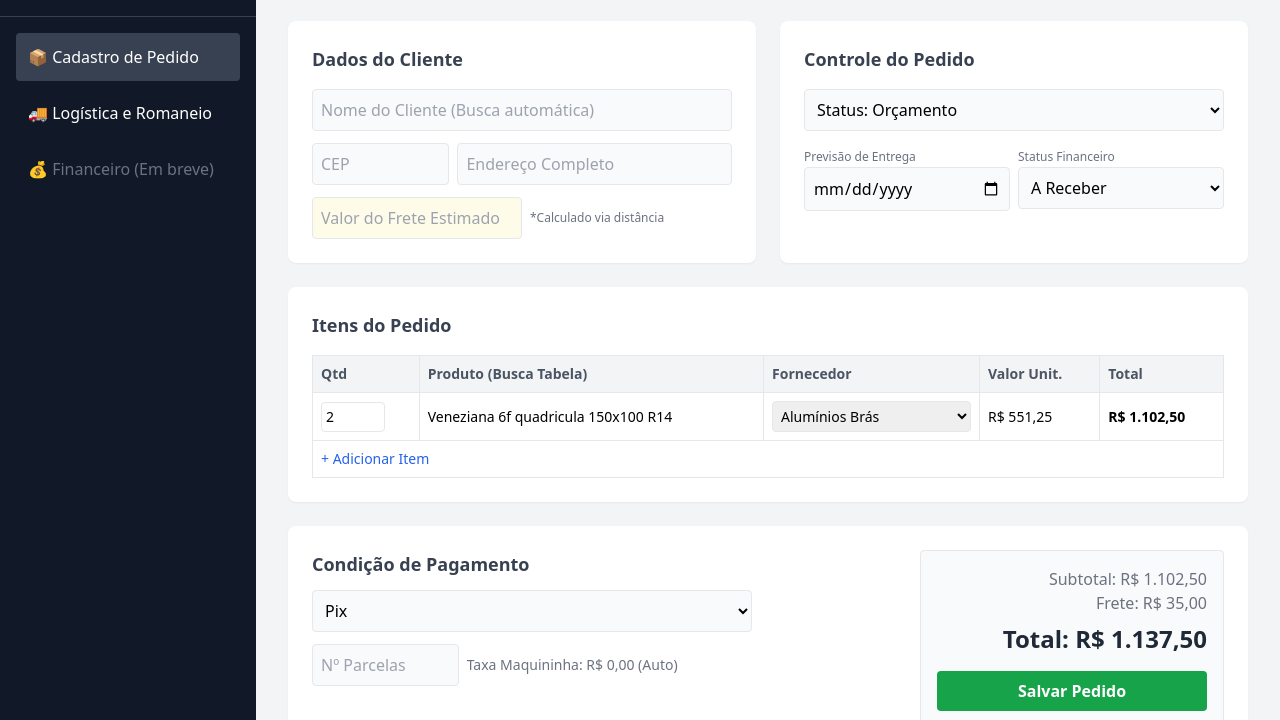
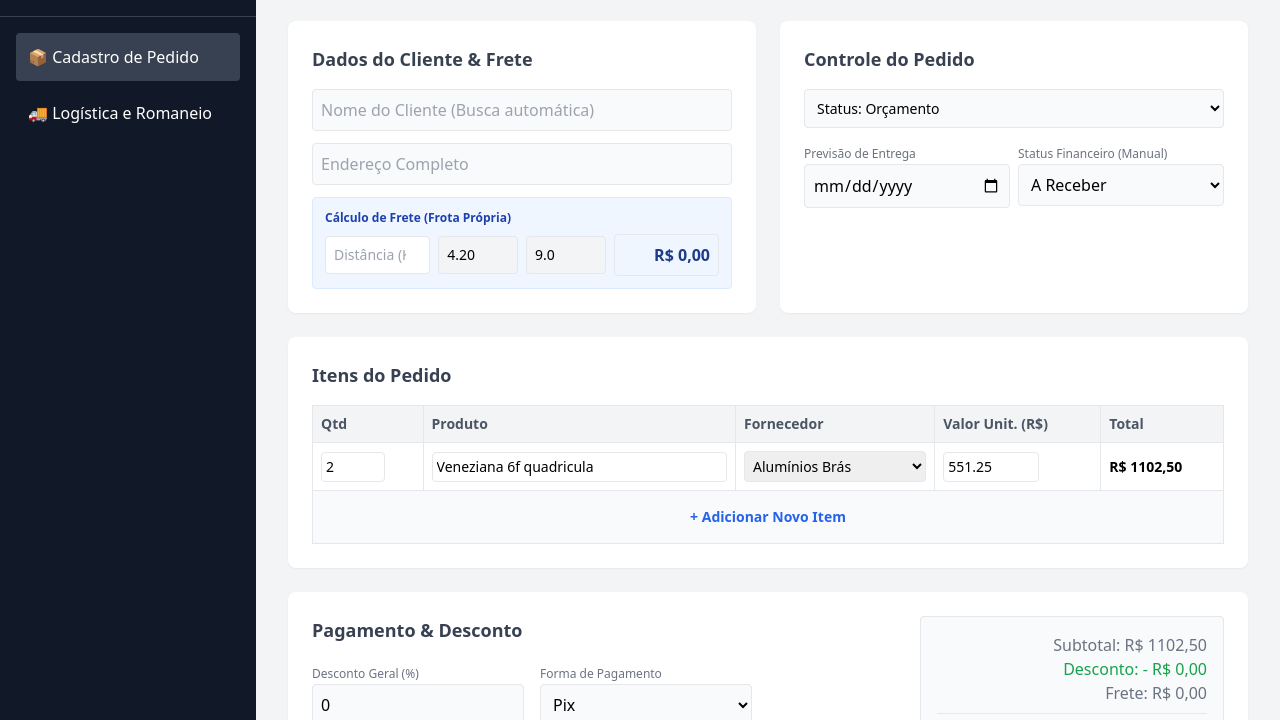
Before and after one commit to jairorossi/sistemapedidos, a plain HTML site: page index.html in a window 1280 px wide. Shown: the part 80-800 px from the top of the page. Drawn offline with nearby package versions, Linux system fonts and the light colour scheme.

Commit message:
Refactor HTML for order management interface

```diff
--- a/index.html
+++ b/index.html
@@ -6,7 +6,7 @@
     <title>MPLEÃO - Gestão de Pedidos</title>
     <script src="https://cdn.tailwindcss.com"></script>
     <script>
-        // Script simples apenas para alternar as abas no protótipo visual
+        // Alternar abas
         function mostrarAba(abaId) {
             document.getElementById('aba-cadastro').classList.add('hidden');
             document.getElementById('aba-logistica').classList.add('hidden');
@@ -16,9 +16,94 @@
             document.getElementById('btn-logistica').classList.remove('bg-gray-700');
             document.getElementById('btn-' + abaId.split('-')[1]).classList.add('bg-gray-700');
         }
+
+        // Adicionar nova linha na tabela
+        function adicionarLinha() {
+            const tbody = document.getElementById('tabela-itens');
+            const novaLinha = document.createElement('tr');
+            novaLinha.className = 'text-sm';
+            novaLinha.innerHTML = `
+                <td class="p-2 border"><input type="number" value="1" min="1" class="w-16 p-1 border rounded qtd-item" onchange="calcularTudo()"></td>
+                <td class="p-2 border"><input type="text" placeholder="Nome do produto" class="w-full p-1 border rounded"></td>
+                <td class="p-2 border">
+                    <select class="w-full p-1 border rounded">
+                        <option>Selecione...</option>
+                        <option>Alumínios Brás</option>
+                        <option>Vidraçaria Central</option>
+                    </select>
+                </td>
+                <td class="p-2 border"><input type="number" value="0.00" step="0.01" class="w-24 p-1 border rounded valor-item" onchange="calcularTudo()"></td>
+                <td class="p-2 border font-semibold total-linha">R$ 0,00</td>
+            `;
+            tbody.insertBefore(novaLinha, document.getElementById('linha-adicionar'));
+        }
+
+        // Calcular TODOS os valores (Subtotal, Desconto, Frete, Maquininha e Total)
+        function calcularTudo() {
+            // 1. Calcula o Subtotal dos produtos
+            const linhas = document.querySelectorAll('#tabela-itens tr:not(#linha-adicionar)');
+            let subtotal = 0;
+
+            linhas.forEach(linha => {
+                const qtd = parseFloat(linha.querySelector('.qtd-item')?.value) || 0;
+                const valor = parseFloat(linha.querySelector('.valor-item')?.value) || 0;
+                const totalLinha = qtd * valor;
+
+                if(linha.querySelector('.total-linha')) {
+                    linha.querySelector('.total-linha').innerText = 'R$ ' + totalLinha.toFixed(2).replace('.', ',');
+                }
+                subtotal += totalLinha;
+            });
+
+            // 2. Calcula o Desconto (%)
+            const pctDesconto = parseFloat(document.getElementById('input-desconto').value) || 0;
+            const valorDesconto = subtotal * (pctDesconto / 100);
+            const subtotalComDesconto = subtotal - valorDesconto;
+
+            // 3. Calcula o Frete (Frota Própria: KM / 9 * 4.20)
+            const km = parseFloat(document.getElementById('input-km').value) || 0;
+            const precoLitro = parseFloat(document.getElementById('input-litro').value) || 4.20;
+            const kmPorLitro = parseFloat(document.getElementById('input-consumo').value) || 9.0;
+
+            let frete = 0;
+            if (km > 0) {
+                frete = (km / kmPorLitro) * precoLitro;
+            }
+            document.getElementById('display-frete-estimado').value = 'R$ ' + frete.toFixed(2).replace('.', ',');
+
+            // 4. Calcula Taxa da Maquininha (se for cartão)
+            const formaPgto = document.getElementById('select-pagamento').value;
+            let taxaCartao = 0;
+            // Simulando uma taxa de 5% se for crédito
+            if (formaPgto === 'Cartão de Crédito') {
+                taxaCartao = (subtotalComDesconto + frete) * 0.05;
+                document.getElementById('info-taxa').innerText = `Taxa Maquininha (5%): R$ ${taxaCartao.toFixed(2).replace('.', ',')}`;
+                document.getElementById('info-taxa').classList.remove('hidden');
+            } else {
+                document.getElementById('info-taxa').classList.add('hidden');
+            }
+
+            // 5. Calcula Total Final
+            const totalGeral = subtotalComDesconto + frete + taxaCartao;
+
+            // Atualiza os textos na tela
+            document.getElementById('display-subtotal').innerText = 'Subtotal: R$ ' + subtotal.toFixed(2).replace('.', ',');
+            document.getElementById('display-desconto').innerText = 'Desconto: - R$ ' + valorDesconto.toFixed(2).replace('.', ',');
+            document.getElementById('display-frete-final').innerText = 'Frete: R$ ' + frete.toFixed(2).replace('.', ',');
+
+            const displayTaxa = document.getElementById('display-taxa-final');
+            if (taxaCartao > 0) {
+                displayTaxa.innerText = 'Acréscimo Cartão: R$ ' + taxaCartao.toFixed(2).replace('.', ',');
+                displayTaxa.classList.remove('hidden');
+            } else {
+                displayTaxa.classList.add('hidden');
+            }
+
+            document.getElementById('display-total').innerText = 'Total: R$ ' + totalGeral.toFixed(2).replace('.', ',');
+        }
     </script>
 </head>
-<body class="bg-gray-100 flex flex-col md:flex-row h-screen overflow-hidden">
+<body class="bg-gray-100 flex flex-col md:flex-row h-screen overflow-hidden" onload="calcularTudo()">
 
     <aside class="w-full md:w-64 bg-gray-900 text-white flex flex-col flex-shrink-0">
         <div class="p-4 md:p-6 text-center border-b border-gray-700">
@@ -32,9 +117,6 @@
             <button id="btn-logistica" onclick="mostrarAba('aba-logistica')" class="text-sm md:text-base text-left p-3 rounded hover:bg-gray-600 transition">
                 🚚 Logística e Romaneio
             </button>
-            <button class="text-sm md:text-base text-left p-3 rounded text-gray-500 cursor-not-allowed">
-                💰 Financeiro (Em breve)
-            </button>
         </nav>
     </aside>
 
@@ -45,16 +127,21 @@
 
             <div class="grid grid-cols-1 md:grid-cols-2 gap-6">
                 <div class="bg-white p-4 md:p-6 rounded-lg shadow-sm">
-                    <h3 class="text-lg font-semibold mb-4 text-gray-700">Dados do Cliente</h3>
+                    <h3 class="text-lg font-semibold mb-4 text-gray-700">Dados do Cliente & Frete</h3>
                     <div class="space-y-3">
                         <input type="text" placeholder="Nome do Cliente (Busca automática)" class="w-full p-2 border rounded bg-gray-50">
                         <div class="flex flex-col md:flex-row gap-2">
-                            <input type="text" placeholder="CEP" class="w-full md:w-1/3 p-2 border rounded bg-gray-50">
-                            <input type="text" placeholder="Endereço Completo" class="w-full md:w-2/3 p-2 border rounded bg-gray-50" readonly>
+                            <input type="text" placeholder="Endereço Completo" class="w-full p-2 border rounded bg-gray-50">
                         </div>
-                        <div class="flex flex-col md:flex-row gap-2 md:items-center">
-                            <input type="text" placeholder="Valor do Frete Estimado" class="w-full md:w-1/2 p-2 border rounded bg-yellow-50 text-yellow-900" readonly>
-                            <span class="text-xs text-gray-500">*Calculado via distância</span>
+
+                        <div class="p-3 bg-blue-50 border border-blue-100 rounded">
+                            <p class="text-xs font-semibold text-blue-800 mb-2">Cálculo de Frete (Frota Própria)</p>
+                            <div class="flex flex-col md:flex-row gap-2 items-center">
+                                <input type="number" id="input-km" placeholder="Distância (KM)" class="w-full md:w-1/3 p-2 border rounded text-sm" onchange="calcularTudo()" onkeyup="calcularTudo()">
+                                <input type="number" id="input-litro" value="4.20" step="0.01" title="Valor do Litro (R$)" class="w-full md:w-1/4 p-2 border rounded text-sm bg-gray-100" onchange="calcularTudo()" readonly>
+                                <input type="number" id="input-consumo" value="9.0" title="KM por Litro" class="w-full md:w-1/4 p-2 border rounded text-sm bg-gray-100" onchange="calcularTudo()" readonly>
+                                <input type="text" id="display-frete-estimado" placeholder="R$ 0,00" class="w-full md:w-1/3 p-2 border rounded font-bold text-blue-900 bg-transparent text-right" readonly>
+                            </div>
                         </div>
                     </div>
                 </div>
@@ -62,11 +149,11 @@
                 <div class="bg-white p-4 md:p-6 rounded-lg shadow-sm">
                     <h3 class="text-lg font-semibold mb-4 text-gray-700">Controle do Pedido</h3>
                     <div class="space-y-3">
-                        <select class="w-full p-2 border rounded bg-gray-50">
+                        <select class="w-full p-2 border rounded bg-gray-50 text-sm">
                             <option>Status: Orçamento</option>
-                            <option>Status: Produção</option>
+                            <option>Status: Produção (WhatsApp final 9797)</option>
                             <option>Status: Estoque / A Retirar</option>
-                            <option>Status: Entregue</option>
+                            <option>Status: Entregue (WhatsApp final 9497)</option>
                         </select>
                         <div class="flex flex-col md:flex-row gap-2">
                             <div class="w-full md:w-1/2">
@@ -74,7 +161,7 @@
                                 <input type="date" class="w-full p-2 border rounded bg-gray-50">
                             </div>
                             <div class="w-full md:w-1/2">
-                                <label class="text-xs text-gray-500">Status Financeiro</label>
+                                <label class="text-xs text-gray-500">Status Financeiro (Manual)</label>
                                 <select class="w-full p-2 border rounded bg-gray-50">
                                     <option>A Receber</option>
                                     <option>Pago</option>
@@ -92,27 +179,28 @@
                         <thead>
                             <tr class="bg-gray-100 text-gray-600 text-sm">
                                 <th class="p-2 border">Qtd</th>
-                                <th class="p-2 border">Produto (Busca Tabela)</th>
+                                <th class="p-2 border">Produto</th>
                                 <th class="p-2 border">Fornecedor</th>
-                                <th class="p-2 border">Valor Unit.</th>
+                                <th class="p-2 border">Valor Unit. (R$)</th>
                                 <th class="p-2 border">Total</th>
                             </tr>
                         </thead>
-                        <tbody>
+                        <tbody id="tabela-itens">
                             <tr class="text-sm">
-                                <td class="p-2 border"><input type="number" value="2" class="w-16 p-1 border rounded"></td>
-                                <td class="p-2 border">Veneziana 6f quadricula 150x100 R14</td>
+                                <td class="p-2 border"><input type="number" value="2" min="1" class="w-16 p-1 border rounded qtd-item" onchange="calcularTudo()" onkeyup="calcularTudo()"></td>
+                                <td class="p-2 border"><input type="text" value="Veneziana 6f quadricula" class="w-full p-1 border rounded"></td>
                                 <td class="p-2 border">
                                     <select class="w-full p-1 border rounded">
-                                        <option>Alumínios Brás</option>
-                                        <option>Vidraçaria Central</option>
+                                        <option selected>Alumínios Brás</option>
                                     </select>
                                 </td>
-                                <td class="p-2 border whitespace-nowrap">R$ 551,25</td>
-                                <td class="p-2 border font-semibold whitespace-nowrap">R$ 1.102,50</td>
+                                <td class="p-2 border"><input type="number" value="551.25" step="0.01" class="w-24 p-1 border rounded valor-item" onchange="calcularTudo()" onkeyup="calcularTudo()"></td>
+                                <td class="p-2 border font-semibold total-linha">R$ 0,00</td>
                             </tr>
-                            <tr class="text-sm">
-                                <td class="p-2 border" colspan="5"><button class="text-blue-600 hover:underline">+ Adicionar Item</button></td>
+                            <tr class="text-sm" id="linha-adicionar">
+                                <td class="p-2 border bg-gray-50 text-center" colspan="5">
+                                    <button onclick="adicionarLinha()" class="text-blue-600 font-semibold hover:underline w-full py-2">+ Adicionar Novo Item</button>
+                                </td>
                             </tr>
                         </tbody>
                     </table>
@@ -120,22 +208,38 @@
             </div>
 
             <div class="bg-white p-4 md:p-6 rounded-lg shadow-sm flex flex-col md:flex-row justify-between items-start gap-6">
-                <div class="w-full md:w-1/2 space-y-3 md:pr-4">
-                    <h3 class="text-lg font-semibold text-gray-700">Condição de Pagamento</h3>
-                    <select class="w-full p-2 border rounded bg-gray-50">
-                        <option>Pix</option>
-                        <option>Cartão de Crédito</option>
-                        <option>Boleto</option>
-                    </select>
-                    <div class="flex flex-col md:flex-row gap-2 md:items-center">
-                        <input type="number" placeholder="Nº Parcelas" class="w-full md:w-1/3 p-2 border rounded bg-gray-50">
-                        <span class="text-sm text-gray-500">Taxa Maquininha: R$ 0,00 (Auto)</span>
+                <div class="w-full md:w-1/2 space-y-4 md:pr-4">
+                    <h3 class="text-lg font-semibold text-gray-700">Pagamento & Desconto</h3>
+
+                    <div class="flex gap-4">
+                        <div class="w-1/2">
+                            <label class="text-xs text-gray-500">Desconto Geral (%)</label>
+                            <input type="number" id="input-desconto" value="0" min="0" max="100" class="w-full p-2 border rounded bg-gray-50" onchange="calcularTudo()" onkeyup="calcularTudo()">
+                        </div>
+                        <div class="w-1/2">
+                            <label class="text-xs text-gray-500">Forma de Pagamento</label>
+                            <select id="select-pagamento" class="w-full p-2 border rounded bg-gray-50" onchange="calcularTudo()">
+                                <option value="Pix">Pix</option>
+                                <option value="Dinheiro">Dinheiro</option>
+                                <option value="Cartão de Crédito">Cartão de Crédito</option>
+                            </select>
+                        </div>
+                    </div>
+
+                    <div id="info-taxa" class="hidden text-sm text-red-600 bg-red-50 p-2 rounded border border-red-100">
+                        Taxa Maquininha: R$ 0,00
                     </div>
                 </div>
+
                 <div class="w-full md:w-1/3 bg-gray-50 p-4 rounded border text-right">
-                    <p class="text-gray-500">Subtotal: R$ 1.102,50</p>
-                    <p class="text-gray-500">Frete: R$ 35,00</p>
-                    <p class="text-2xl font-bold text-gray-800 mt-2">Total: R$ 1.137,50</p>
+                    <p class="text-gray-500" id="display-subtotal">Subtotal: R$ 0,00</p>
+                    <p class="text-green-600 font-medium" id="display-desconto">Desconto: - R$ 0,00</p>
+                    <p class="text-gray-500" id="display-frete-final">Frete: R$ 0,00</p>
+                    <p class="text-red-500 hidden" id="display-taxa-final">Acréscimo Cartão: R$ 0,00</p>
+
+                    <div class="border-t mt-2 pt-2">
+                        <p class="text-2xl font-bold text-gray-800" id="display-total">Total: R$ 0,00</p>
+                    </div>
                     <button class="mt-4 w-full bg-green-600 text-white font-bold py-2 rounded hover:bg-green-700">Salvar Pedido</button>
                 </div>
             </div>
@@ -144,32 +248,11 @@
         <div id="aba-logistica" class="hidden space-y-6">
             <h2 class="text-2xl md:text-3xl font-bold text-gray-800 border-b pb-2">Gestão de Logística</h2>
 
-            <div class="bg-white p-4 md:p-6 rounded-lg shadow-sm flex flex-col md:flex-row gap-4 md:items-end">
-                <div class="w-full md:w-1/4">
-                    <label class="text-xs text-gray-500">Filtrar por Cidade</label>
-                    <input type="text" placeholder="Ex: Bady Bassitt" class="w-full p-2 border rounded">
-                </div>
-                <div class="w-full md:w-1/4">
-                    <label class="text-xs text-gray-500">Status</label>
-                    <select class="w-full p-2 border rounded">
-                        <option>A Retirar / Estoque</option>
-                        <option>Produção</option>
-                    </select>
-                </div>
-                <div class="w-full md:w-1/4">
-                    <label class="text-xs text-gray-500">Previsão até</label>
-                    <input type="date" class="w-full p-2 border rounded">
-                </div>
-                <div class="w-full md:w-1/4">
-                    <button class="w-full bg-blue-600 text-white font-bold py-2 rounded hover:bg-blue-700">Filtrar Pedidos</button>
-                </div>
-            </div>
-
             <div class="bg-white p-4 md:p-6 rounded-lg shadow-sm">
                 <div class="flex flex-col md:flex-row justify-between items-start md:items-center mb-4 gap-2">
                     <h3 class="text-lg font-semibold text-gray-700">Montar Romaneio de Entrega</h3>
                     <div class="text-sm bg-yellow-100 text-yellow-800 px-3 py-1 rounded w-full md:w-auto text-center">
-                        Teto de Frete da Rota: <span class="font-bold">R$ 150,00</span>
+                        Rotas baseadas na frota própria
                     </div>
                 </div>
 
@@ -180,8 +263,7 @@
                                 <th class="p-2 border">Incluir</th>
                                 <th class="p-2 border">Pedido</th>
                                 <th class="p-2 border">Cliente</th>
-                                <th class="p-2 border">Cidade</th>
-                                <th class="p-2 border">Frete Calc.</th>
+                                <th class="p-2 border">Status</th>
                                 <th class="p-2 border">Ação WhatsApp</th>
                             </tr>
                         </thead>
@@ -190,27 +272,29 @@
                                 <td class="p-2 border text-center"><input type="checkbox" checked></td>
                                 <td class="p-2 border font-bold">#781</td>
                                 <td class="p-2 border whitespace-nowrap">Marcelo Garutti</td>
-                                <td class="p-2 border whitespace-nowrap">Bady Bassitt</td>
-                                <td class="p-2 border whitespace-nowrap">R$ 35,00</td>
+                                <td class="p-2 border whitespace-nowrap"><span class="bg-blue-100 text-blue-800 px-2 py-1 rounded text-xs">Em Entrega</span></td>
                                 <td class="p-2 border">
-                                    <button class="text-xs bg-green-500 text-white px-2 py-1 rounded hover:bg-green-600 whitespace-nowrap">Disparar "Próximo"</button>
+                                    <button class="text-xs bg-green-500 text-white px-2 py-1 rounded hover:bg-green-600 whitespace-nowrap">
+                                        📲 Avisar Saída (Final 9497)
+                                    </button>
                                 </td>
                             </tr>
                             <tr class="text-sm hover:bg-gray-50">
                                 <td class="p-2 border text-center"><input type="checkbox"></td>
                                 <td class="p-2 border font-bold">#782</td>
                                 <td class="p-2 border whitespace-nowrap">Obra Denilson</td>
-                                <td class="p-2 border whitespace-nowrap">São José do Rio Preto</td>
-                                <td class="p-2 border whitespace-nowrap">R$ 45,00</td>
+                                <td class="p-2 border whitespace-nowrap"><span class="bg-orange-100 text-orange-800 px-2 py-1 rounded text-xs">Em Produção</span></td>
                                 <td class="p-2 border">
-                                    <button class="text-xs bg-green-500 text-white px-2 py-1 rounded hover:bg-green-600 whitespace-nowrap">Disparar "Próximo"</button>
+                                    <button class="text-xs bg-green-500 text-white px-2 py-1 rounded hover:bg-green-600 whitespace-nowrap">
+                                        📲 Avisar Início (Final 9797)
+                                    </button>
                                 </td>
                             </tr>
                         </tbody>
                     </table>
                 </div>
                 <div class="mt-4 flex justify-end">
-                    <button class="w-full md:w-auto bg-gray-800 text-white font-bold py-2 px-6 rounded hover:bg-gray-900">Gerar Rota do Entregador</button>
+                    <button class="w-full md:w-auto bg-gray-800 text-white font-bold py-2 px-6 rounded hover:bg-gray-900">Gerar Roteiro no Mapa</button>
                 </div>
             </div>
         </div>
```
